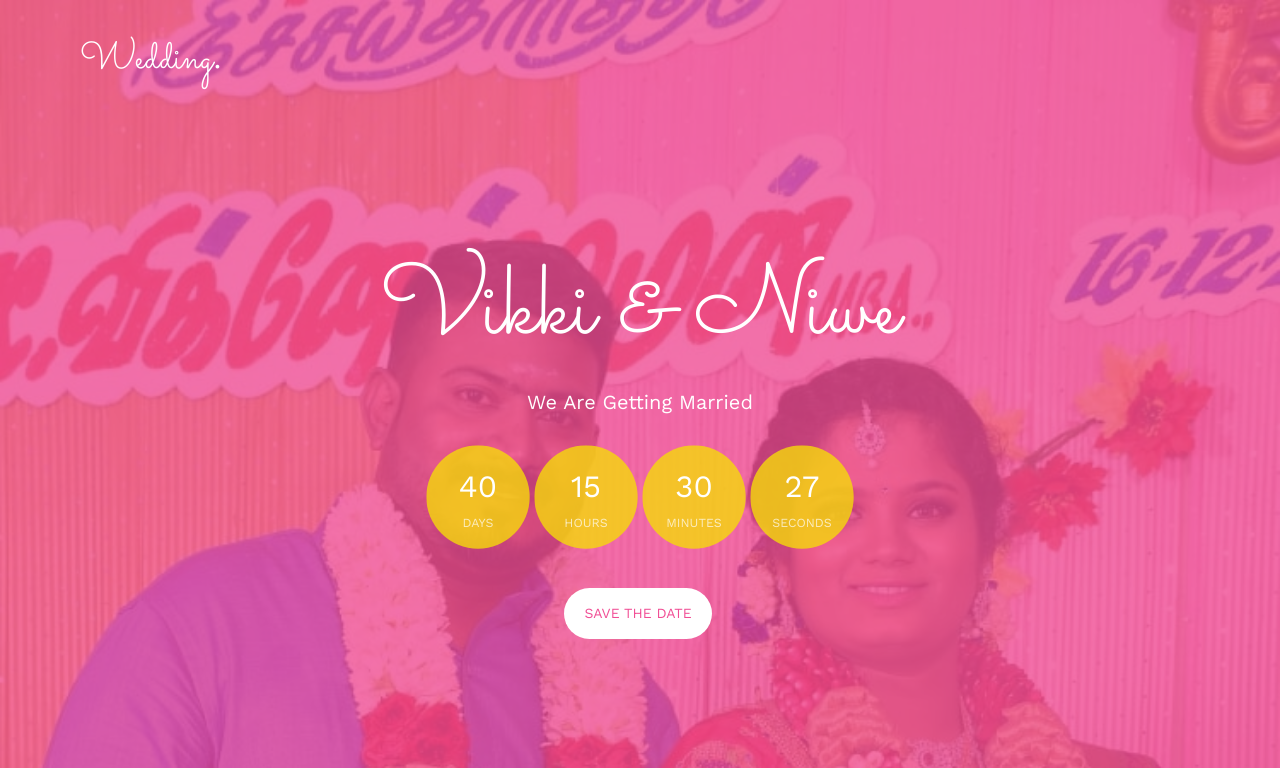
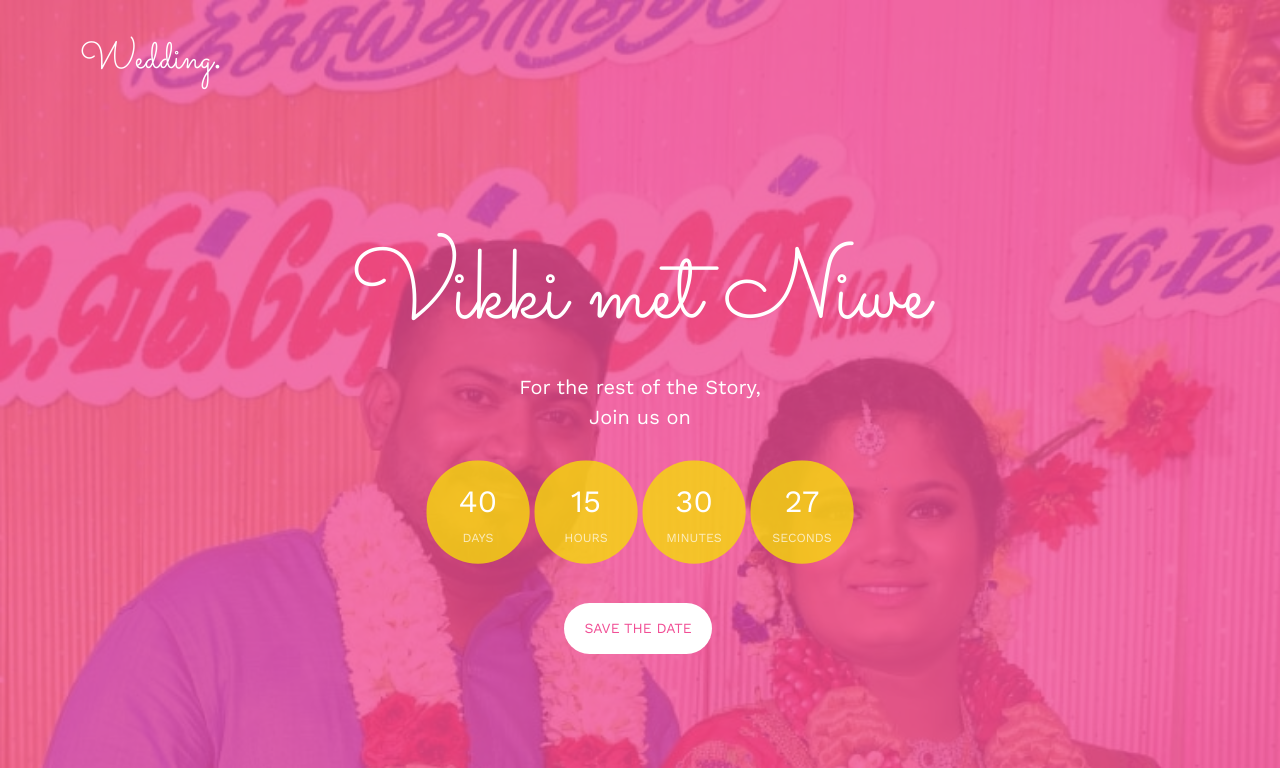
Before and after one commit to vigneshwarankamatchi/vigneshwarankamatchi.github.io, a plain HTML site: page index.html in a window 1280 px wide. Shown: the top 768 px of the page. Drawn offline with nearby package versions, Linux system fonts and the light colour scheme; files whose address does not match are found by name.

Commit message:
Updated banner text

```diff
--- a/index.html
+++ b/index.html
@@ -65,8 +65,8 @@
 				<div class="col-md-8 col-md-offset-2 text-center">
 					<div class="display-t">
 						<div class="display-tc animate-box" data-animate-effect="fadeIn">
-							<h1>Vikki &amp; Niwe</h1>
-							<h2>We Are Getting Married</h2>
+							<h1>Vikki met Niwe</h1>
+							<h2>For the rest of the Story, <br> Join us on</h2>
 							<div class="simply-countdown simply-countdown-one"></div>
 							<p><a href="#" class="btn btn-default btn-sm">Save the date</a></p>
 						</div>
```
